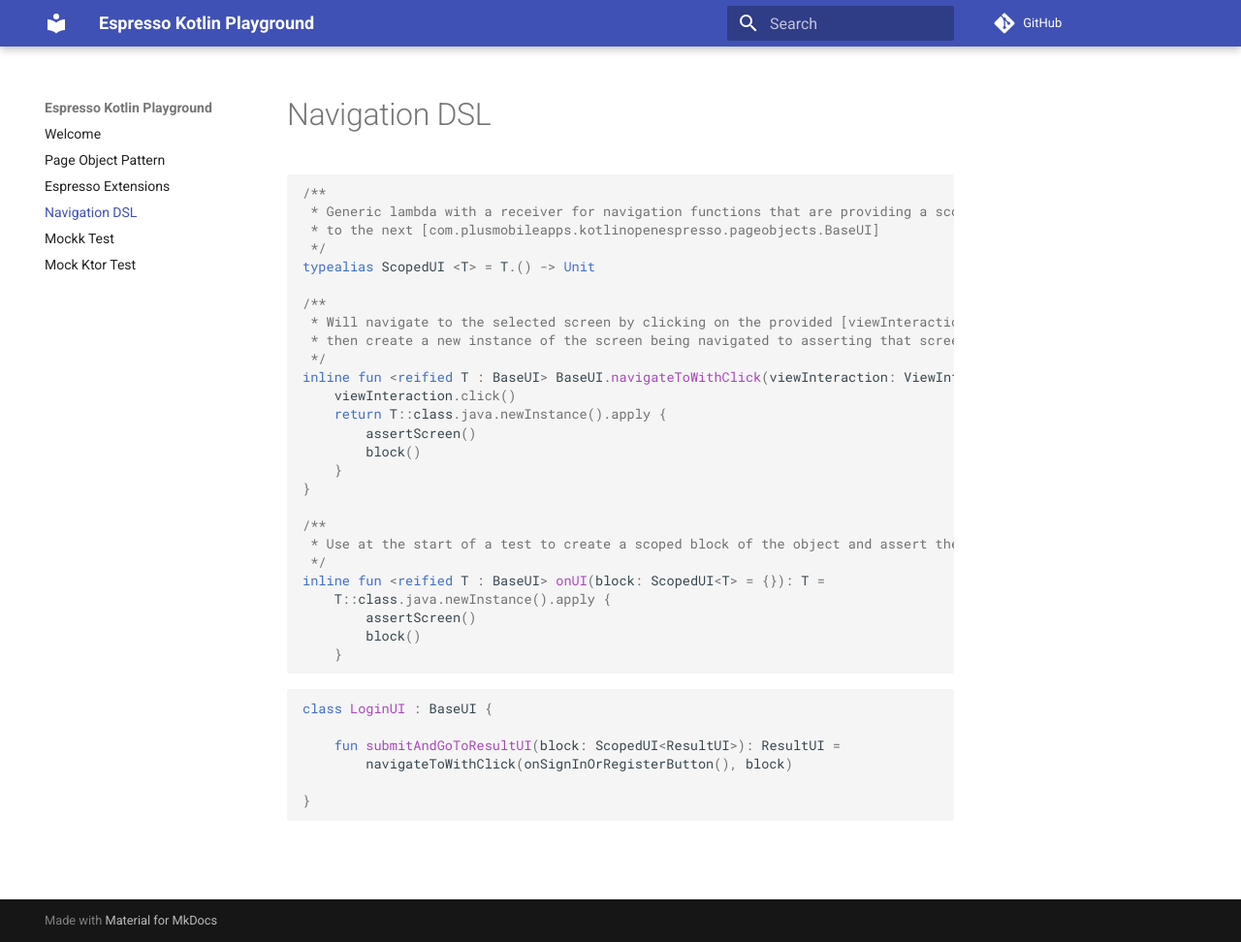
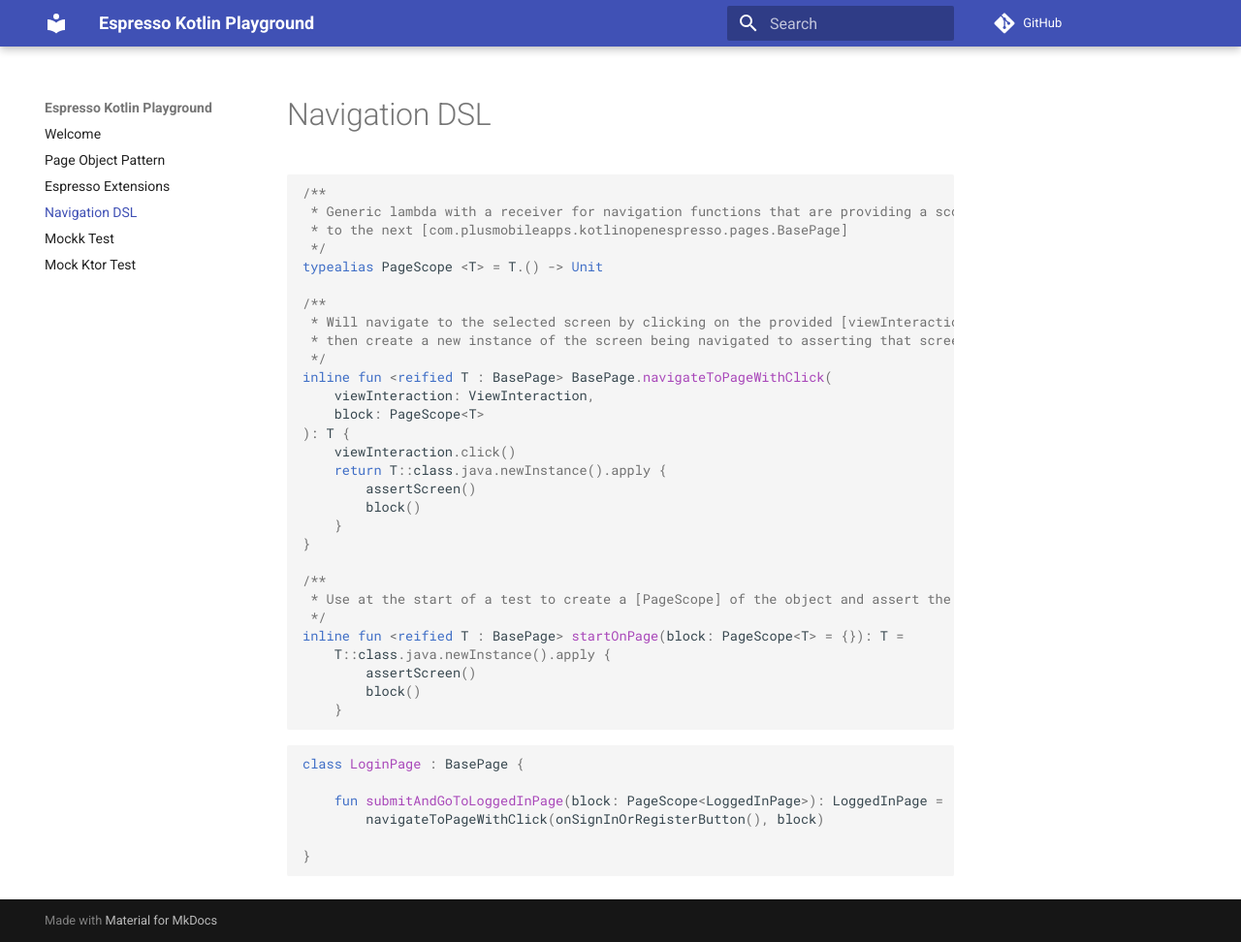
Before and after one commit to plusmobileapps/espresso-kotlin-playground, an MkDocs documentation site: the page built from docs/navigation-dsl.md, in a window 1280 px wide and 972 px high. Shown: the whole window at 97% size. Built offline with MkDocs 1.6.1 and Material for MkDocs 9.7.7, drawn with Linux system fonts in a browser that asks for light colours; comment, search, counter and statistics services are not loaded.

Commit message:
update some of the docs

````diff
--- a/docs/navigation-dsl.md
+++ b/docs/navigation-dsl.md
@@ -3,15 +3,18 @@
 ```kotlin
 /**
  * Generic lambda with a receiver for navigation functions that are providing a scoped block
- * to the next [com.plusmobileapps.kotlinopenespresso.pageobjects.BaseUI]
+ * to the next [com.plusmobileapps.kotlinopenespresso.pages.BasePage]
  */
-typealias ScopedUI <T> = T.() -> Unit
+typealias PageScope <T> = T.() -> Unit
 
 /**
  * Will navigate to the selected screen by clicking on the provided [viewInteraction],
  * then create a new instance of the screen being navigated to asserting that screen and applying the [block]
  */
-inline fun <reified T : BaseUI> BaseUI.navigateToWithClick(viewInteraction: ViewInteraction, block: ScopedUI<T>): T {
+inline fun <reified T : BasePage> BasePage.navigateToPageWithClick(
+    viewInteraction: ViewInteraction,
+    block: PageScope<T>
+): T {
     viewInteraction.click()
     return T::class.java.newInstance().apply {
         assertScreen()
@@ -20,9 +23,9 @@
 }
 
 /**
- * Use at the start of a test to create a scoped block of the object and assert the screen
+ * Use at the start of a test to create a [PageScope] of the object and assert the screen
  */
-inline fun <reified T : BaseUI> onUI(block: ScopedUI<T> = {}): T =
+inline fun <reified T : BasePage> startOnPage(block: PageScope<T> = {}): T =
     T::class.java.newInstance().apply {
         assertScreen()
         block()
@@ -30,10 +33,10 @@
 ```
 
 ```kotlin
-class LoginUI : BaseUI {
+class LoginPage : BasePage {
 
-    fun submitAndGoToResultUI(block: ScopedUI<ResultUI>): ResultUI =
-        navigateToWithClick(onSignInOrRegisterButton(), block)
+    fun submitAndGoToLoggedInPage(block: PageScope<LoggedInPage>): LoggedInPage =
+        navigateToPageWithClick(onSignInOrRegisterButton(), block)
 
 }
 ```
````
Also changed, not shown: docs/page-object-pattern.md (+4 -4 lines).
